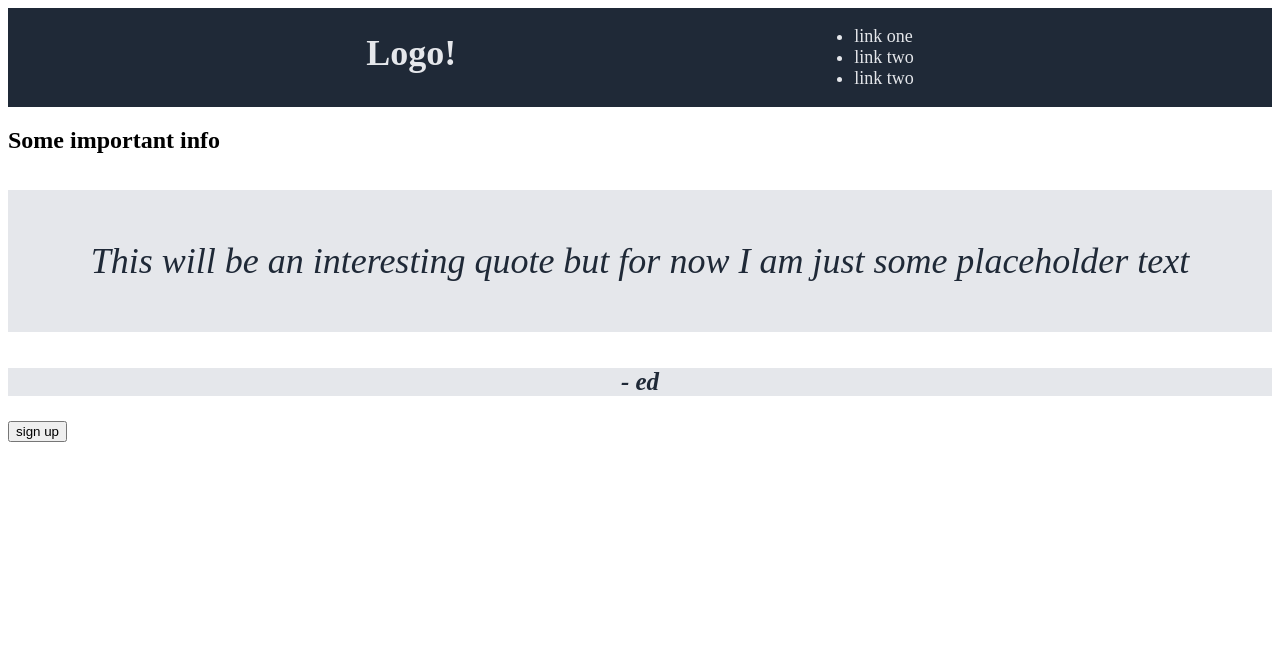
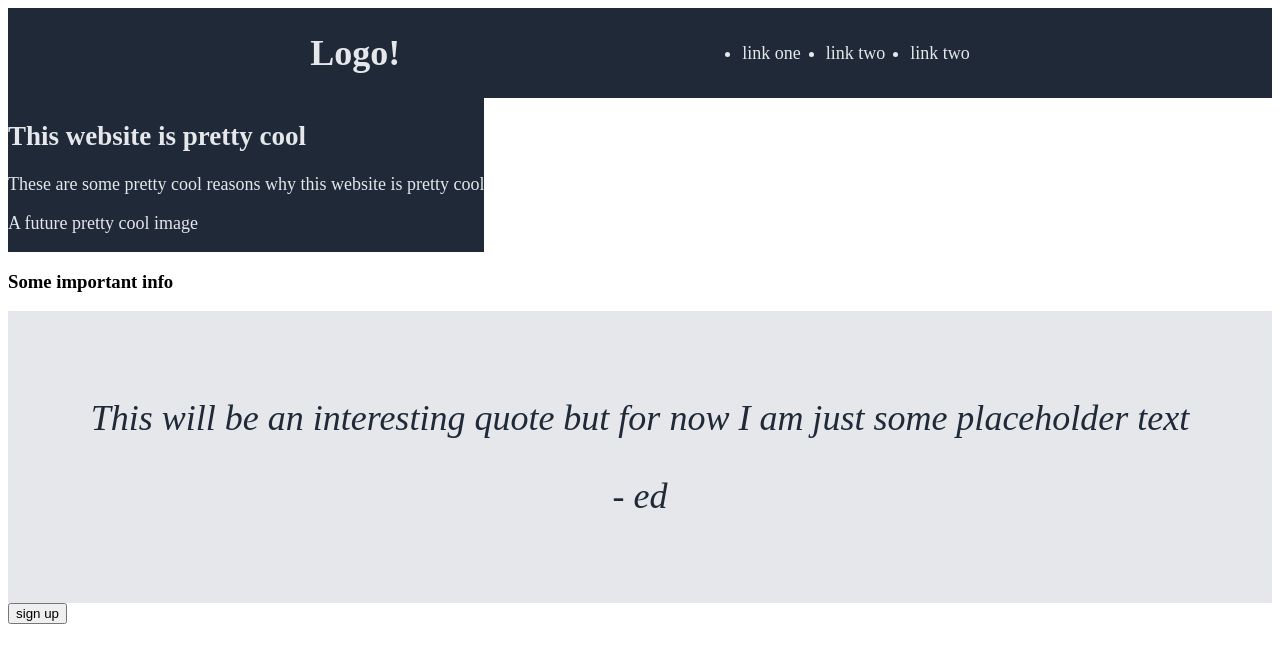
Before and after one commit to LeleeJ/landing-page, a plain HTML site: page index.html in a window 1280 px wide. Drawn offline with Linux system fonts and the light colour scheme.

Commit message:
removed p created conflict;block or flexbox

```diff
--- a/index.html
+++ b/index.html
@@ -15,8 +15,14 @@
         <li>link two</li>
       </ul>
     </div>
+    <div class="main">
+      <h2>This website is pretty cool</h2>
+      <p>These are some pretty cool reasons why this website is pretty cool</p>
+      <p>A future pretty cool image</p>
+
+    </div>
     <div>
-      <h2>Some important info</h2>
+      <h3>Some important info</h3>
     </div>
     <div class="quote">
       <p>This will be an interesting quote but for now I am just some placeholder text</p>
--- a/styles.css
+++ b/styles.css
@@ -1,13 +1,19 @@
 .header {background-color: #1f2937;
         display: flex;
-         justify-content: space-evenly;
-        flex-shrink: 2;
+        justify-content: space-evenly;
+        align-content: center;
         font-size: 18px;
         color:#e5e7eb}
+ul {display: flex; align-items: center;
+    justify-content: flex-end; gap: 25px;}
 
-
-p {display: block; text-align: center;
+.quote {display: block; text-align: center;
     padding: 50px; background-color: #e5e7eb; color:#1f2937; font-size: 36px; font-style: italic;}
 /* {outline: 2px solid red;}*/
 
-#author {font-weight: bold; font-size: 25px; padding: 0;}
+/*#author {font-weight: bold; font-size: 25px; padding: 0;}*/
+
+.main {display: inline-block;
+        background-color: #1f2937;
+        font-size: 18px;
+        color: #e5e7eb;}
```
